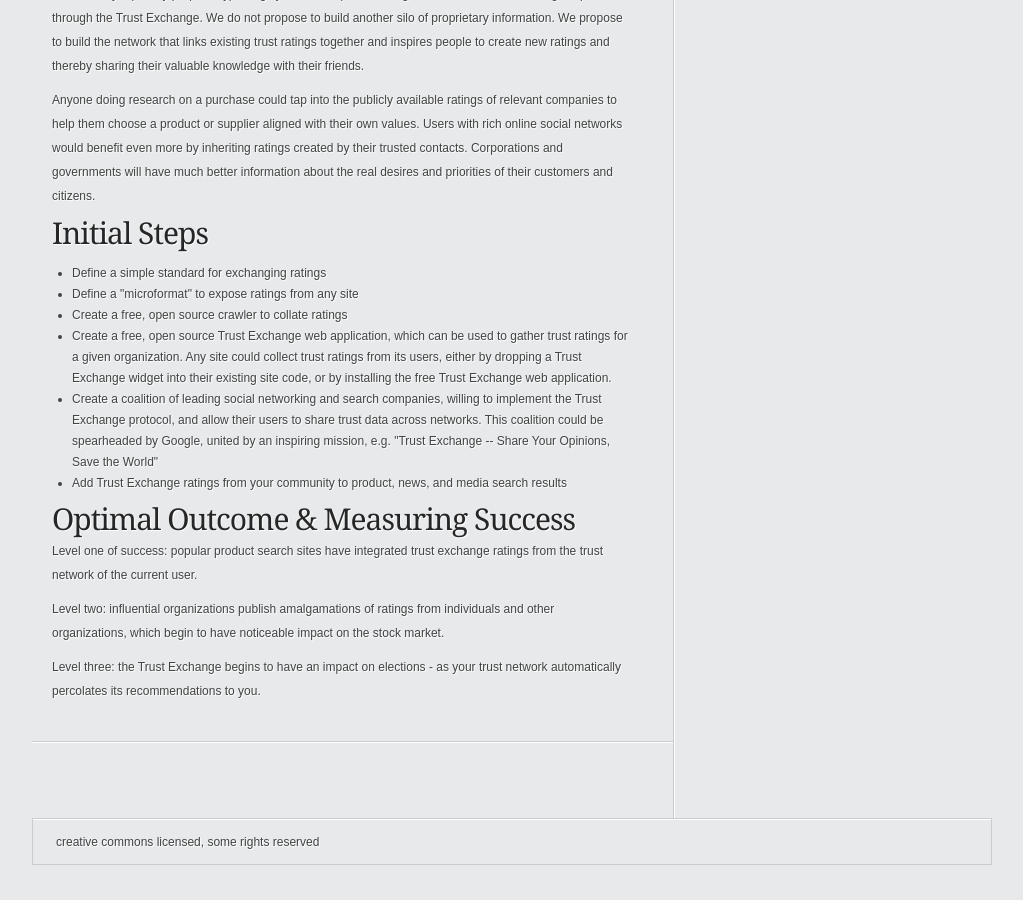
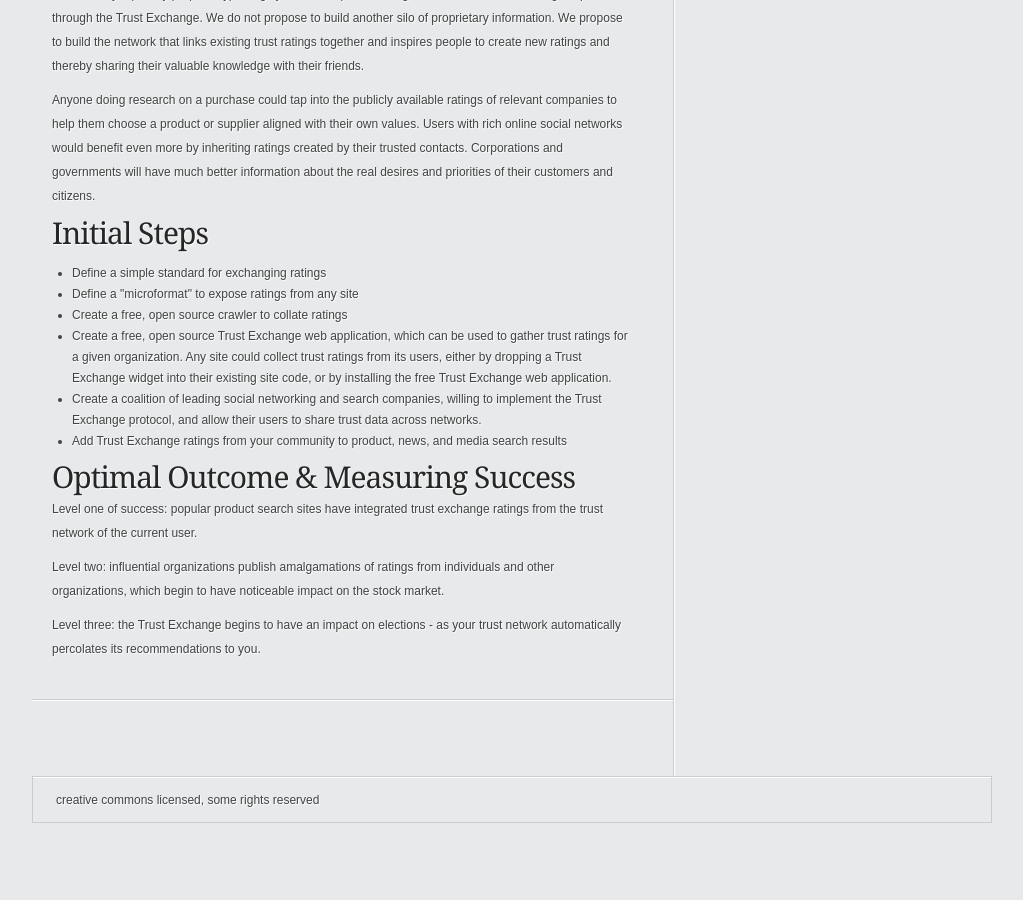
Before and after one commit to adamapollo/Enlightened_Structure, a Jekyll site: the page built from _posts/2010-07-26-trust-exchange.markdown, in a window 1280 px wide and 900 px high, scrolled down 1159 px. Shown: the whole window, without its empty margins (128-1151 px from the left). Built offline with Jekyll 4.4.1, drawn with Linux system fonts in a browser that asks for light colours; comment, search, counter and statistics services are not loaded; after the commit the page ends 2017 px from its top, so only the background shows below that.

Commit message:
remove google from the action plan

```diff
--- a/_posts/2010-07-26-trust-exchange.markdown
+++ b/_posts/2010-07-26-trust-exchange.markdown
@@ -29,7 +29,7 @@
 	<li>Define a "microformat" to expose ratings from any site</li>
 	<li>Create a free, open source crawler to collate ratings</li>
 	<li>Create a free, open source Trust Exchange web application, which can be used to gather trust ratings for a given organization. Any site could collect trust ratings from its users, either by dropping a Trust Exchange widget into their existing site code, or by installing the free Trust Exchange web application.</li>
-	<li>Create a coalition of leading social networking and search companies, willing to implement the Trust Exchange protocol, and allow their users to share trust data across networks. This coalition could be spearheaded by Google, united by an inspiring mission, e.g. "Trust Exchange -- Share Your Opinions, Save the World"</li>
+	<li>Create a coalition of leading social networking and search companies, willing to implement the Trust Exchange protocol, and allow their users to share trust data across networks.</li>
 	<li>Add Trust Exchange ratings from your community to product, news, and media search results</li>
 </ul>
 <h2 id="optimal_outcome__measuring_success">Optimal Outcome &amp; Measuring Success</h2>
```
